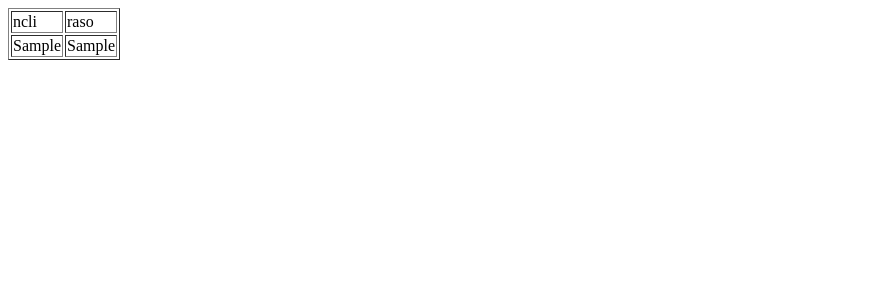
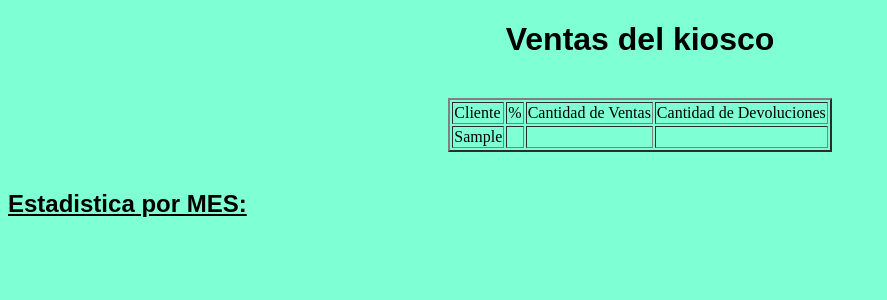
Before and after one commit to TeoFernandez/tabla-php, a PHP site: page / in a window 1280 px wide. Shown: the top 300 px of the page, without its empty margins (0-887 px from the left). Run offline with PHP 8.4, Linux system fonts and the light colour scheme; tables that the repository leaves empty or names only in its code hold one stand-in row (values such as "Sample post"); data that the repository does not hold is empty.

Commit message:
Segundo Commit. Se agregó el nuevo formulario y se le implementó el archivo CSS a el repositorio

```diff
--- a/index.php
+++ b/index.php
@@ -7,30 +7,41 @@ $conexion = mysqli_connect('localhost', 'root', '', 'kiosco', '3307');
 <head>
     <meta charset="UTF-8">
     <meta name="viewport" content="width=device-width, initial-scale=1.0">
+    <link rel="stylesheet" href="style.css">
     <title>Document</title>
 </head>
 <body>
 
-    <table border="1">
+    <center><h1>Ventas del kiosco</h1></center>
+<br>
+    <center>
+    <table border="2">
         <tr>
-            <td>ncli</td>
-            <td>raso</td>
+            <td>Cliente</td>
+            <td>%</td>
+            <td>Cantidad de Ventas</td>
+            <td>Cantidad de Devoluciones</td>
         </tr>
 
         <?php
-        $sql = "SELECT * FROM clientes";
+        $sql = "SELECT * FROM porcentaje_ventas";
         $result = mysqli_query($conexion, $sql);
 
         while($mostrar = mysqli_fetch_array($result)) {
         ?>
         <tr>
-            <td><?php echo $mostrar['ncli'] ?></td>
-            <td><?php echo $mostrar['raso'] ?></td>
+            <td><?php echo $mostrar['cliente'] ?></td>
+            <td><?php echo $mostrar['%'] ?></td>
+            <td><?php echo $mostrar['Cantidad de Ventas'] ?></td>
+            <td><?php echo $mostrar['Cantidad de Devoluciones'] ?></td>
         </tr>
         <?php
         }
         ?>
     </table>
+    </center>
+    <br>
+    <h2><u>Estadistica por MES:</u></h2>
 
 </body>
 </html>
--- /dev/null
+++ b/style.css
@@ -0,0 +1,10 @@
+body{
+    background-color: aquamarine;
+}
+h1{
+    font-family: Arial, Helvetica, sans-serif;
+}
+
+h2{
+    font-family: Arial, Helvetica, sans-serif;
+}
```
